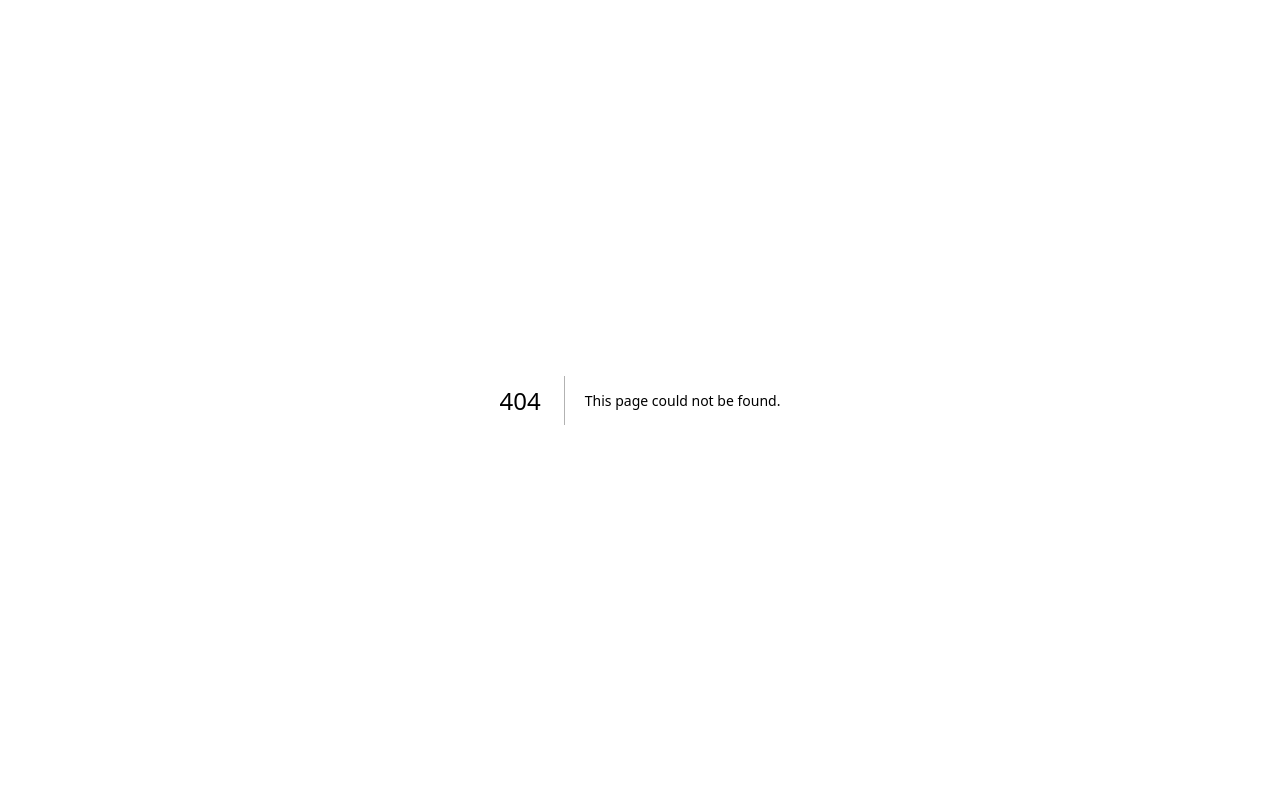
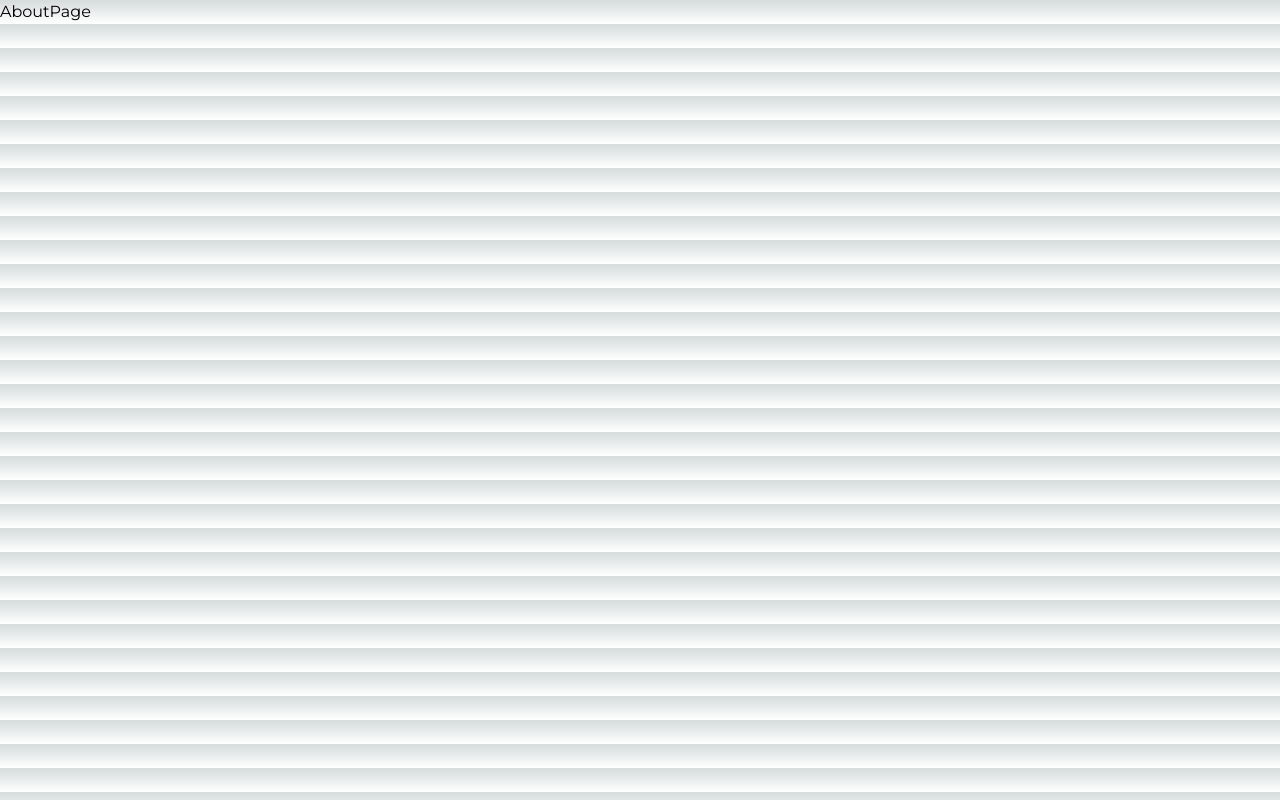
Before and after one commit to KennedyMungai/CarsAppFrontend, a Next.js app: page /about in a window 1280 px wide. Before the commit this address had no page. Built offline with nearby package versions, Linux system fonts and the light colour scheme.

Commit message:
Created the about page

```diff
--- /dev/null
+++ b/src/app/about/page.tsx
@@ -0,0 +1,9 @@
+import React from "react";
+
+type Props = {};
+
+const AboutPage = (props: Props) => {
+  return <div>AboutPage</div>;
+};
+
+export default AboutPage;
```
